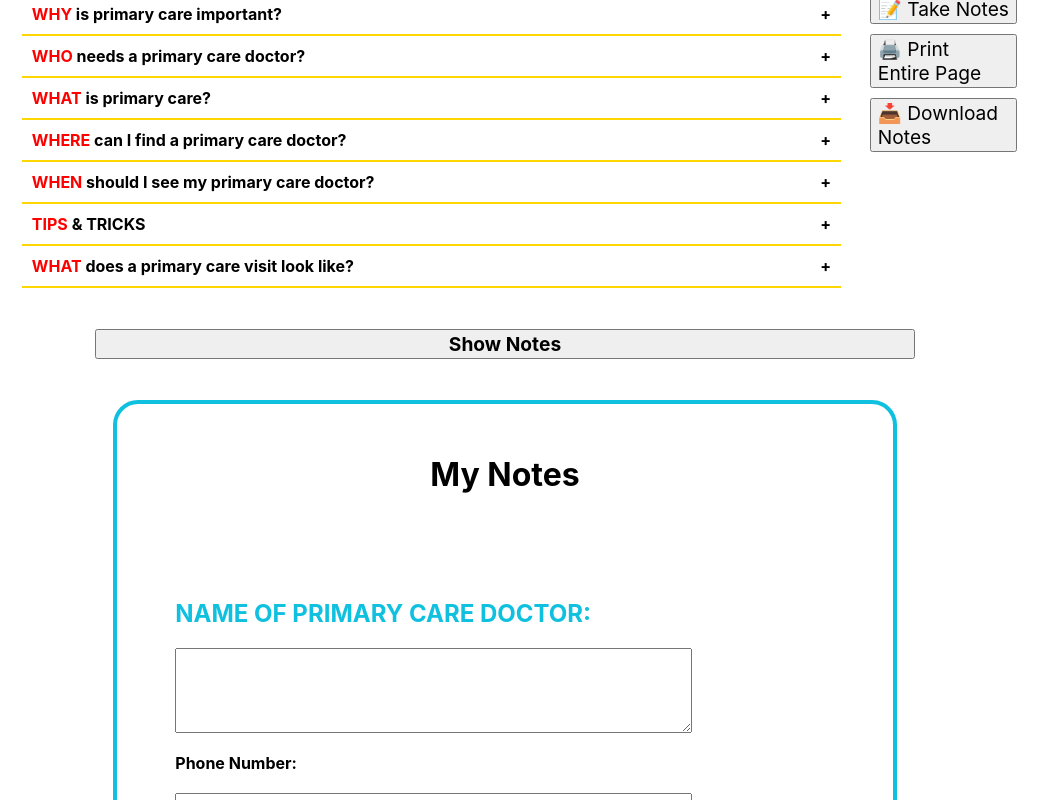
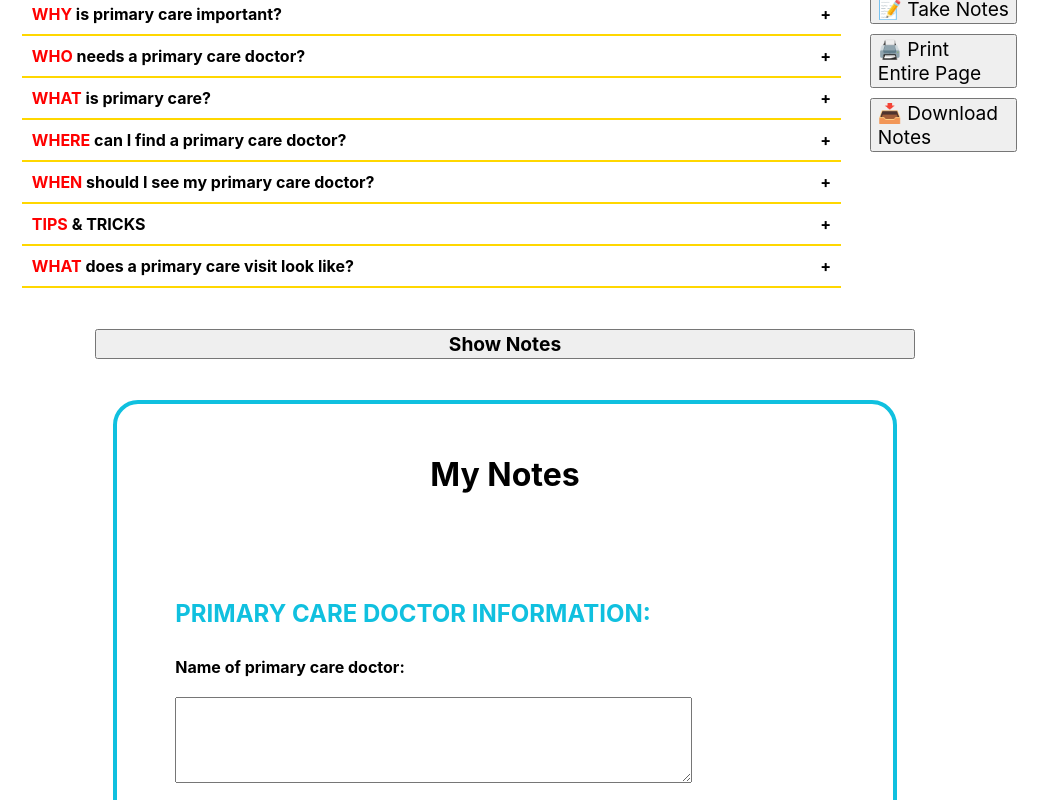
Before and after one commit to cs0320-f23/term-project-haabdulr-scox5-scomlan-taina1, a React (Create React App) app: page /PrimaryCare in a window 1280 px wide. Both pictures are taken after a click on the button "📝 Take Notes". Shown: the part 267-1067 px from the top of the page, without its empty margins (135-1183 px from the left). Built offline with nearby package versions, Linux system fonts and the light colour scheme.

Commit message:
feat: changed headings to not have an input box afetr them

```diff
--- a/src/components/SubPage.tsx
+++ b/src/components/SubPage.tsx
@@ -91,12 +91,14 @@ const SubPage = ({ accordionData, title, initialFormData, formQuestions }) => {
                         {question.label}
                       </b>
                       <i>{question.subheading}</i>
+                      {!question.heading && (
                         <textarea
                           className="text-form"
                           name={question.name}
                           value={formData[question.name]}
                           onChange={handleInputChange}
                         />
+                      )}
                     </label>
                   ))}
                 </form>
--- /dev/null
+++ b/src/components/pages/Medicaid.tsx
@@ -0,0 +1,144 @@
+import React from "react";
+import SubPage from "../SubPage.tsx";
+
+const formQuestions = [
+  { label: "Name of Primary Care Doctor:", name: "primaryCareDoctor" },
+  { label: "Phone Number:", name: "phoneNumber" },
+  { label: "Hours:", name: "hours" },
+  { label: "Before My Appointment:", name: "beforeAppointment" },
+  { label: "Hospital/Facility/Practice Name:", name: "hospitalName" },
+  { label: "Address:", name: "hospitalAddress" },
+  { label: "Date of Appointment:", name: "appointmentDate" },
+  { label: "Location:", name: "appointmentLocation" },
+  {
+    label: "What do I want to talk about with my primary care doctor?",
+    name: "topicsToDiscuss",
+  },
+  { label: "How am I getting there?", name: "transportation" },
+  { label: "During My Appointment:", name: "duringAppointment" },
+];
+
+const accordionData = [
+  {
+    title: "WHAT is mental health care?",
+    content: (
+      <>
+        Mental health care is taking care of your feelings, thoughts, and
+        actions to make sure that you’re mentally & emotionally well. You might
+        also hear the term “behavioral health care,” which is similar to mental
+        health care but also looks how your actions & behaviors can impact your
+        mental well-being.
+        <br />
+        <br />
+        Mental health care includes a wide range of support services and
+        treatment programs, like peer support groups, where people who have
+        similar experiences listen and talk to each other, counseling,
+        medication, and residential treatment programs (temporary homes where
+        people can get 24/7 care and support).
+      </>
+    ),
+  },
+  {
+    title: "WHY is mental health care important?",
+    content: (
+      <>
+        Mental (and behavioral) health care can be helpful for anyone struggling
+        with mental health or substance use. This could be things like{" "}
+        <b>
+          feeling sad or angry for a long time, finding it hard to do everyday
+          activities, having difficulty making and keeping relationships, or
+          other things that affect your life and well-being.
+        </b>{" "}
+        You can benefit from mental health care even if you don’t have a
+        specific name or diagnosis for what you’re going through.
+        <br />
+        <br />
+        Finding support, even if you don’t feel bad now, is important because if
+        you feel worse in the future, you will have a place to go to that knows
+        you and your situation. Mental health providers can help you overcome
+        obstacles and live a healthy life.
+        <b>
+          It is extremely important that you find somewhere that makes you feel
+          comfortable and supported. You should never have to go somewhere that
+          makes you feel worse.
+        </b>
+      </>
+    ),
+  },
+  {
+    title: "WHEN should I seek mental health care?",
+    content: (
+      <>
+        If you know you’re struggling with your mental health or substance use,{" "}
+        <b>
+          get connected to care as soon as you can, even if you aren’t feeling
+          bad.
+        </b>{" "}
+        <span style={{ color: "red" }}>
+          Seek help immediately if you or someone you know is in extreme
+          distress or in danger of hurting themselves or others.
+        </span>
+      </>
+    ),
+  },
+  {
+    title: "WHERE can I go for mental health care",
+    content: (
+      <>
+        <b>Talk to your primary care doctor </b>about seeking mental health care
+        services. If you feel uncomfortable talking to your primary care doctor,
+        or you don’t have a primary care doctor, some helpful resources include:
+        <ul>
+          <li>
+            <b>Mental (behavioral) health centers</b>, also called “one-stop
+            shops” that provide group support, care management, and counseling.
+            They also provide primary care doctors, pharmacies, and classes,
+            like life skills training and art/music therapy. For more
+            information about where to find behavioral health care, see page
+            ___.
+          </li>
+          <li>
+            <b>
+              Call the crisis hotline at{" "}
+              <span style={{ color: "red" }}>1-800-283-TALK</span> (8255)
+            </b>{" "}
+            if you or someone you know is in danger of hurting themselves or
+            others, or you just want someone to talk to.
+          </li>
+          <li>
+            <b>Emergency rooms</b> at hospitals can also provide behavioral
+            health care in emergency situations.{" "}
+            <b style={{ color: "red" }}>Call 911 if you are in an emergency.</b>
+          </li>
+        </ul>
+      </>
+    ),
+  },
+];
+
+const initialFormData = {
+  primaryCareDoctor: "",
+  phoneNumber: "",
+  hours: "",
+  beforeAppointment: "",
+  hospitalName: "",
+  hospitalAddress: "",
+  appointmentDate: "",
+  appointmentLocation: "",
+  topicsToDiscuss: "",
+  transportation: "",
+  duringAppointment: "",
+};
+
+const Medicaid = () => {
+  return (
+    <SubPage
+      title="Mental Health"
+      accordionData={accordionData}
+      initialFormData={initialFormData}
+      formQuestions={formQuestions}
+    />
+  );
+};
+
+export default Medicaid;
--- a/src/components/pages/PrimaryCare.tsx
+++ b/src/components/pages/PrimaryCare.tsx
@@ -79,10 +79,10 @@ const accordionData = [
  * the "name" field is useful for accessig the corresponding field in the formData dictionary
  */
 const formQuestions = [
+  { label: "PRIMARY CARE DOCTOR INFORMATION:", heading: true },
   {
-    label: "NAME OF PRIMARY CARE DOCTOR:",
+    label: "Name of primary care doctor:",
     name: "primaryCareDoctor",
-    heading: true,
   },
   { label: "Phone Number:", name: "phoneNumber" },
   { label: "Hours:", name: "hours" },
```
Lines whose indentation alone changed are shown as unchanged.
